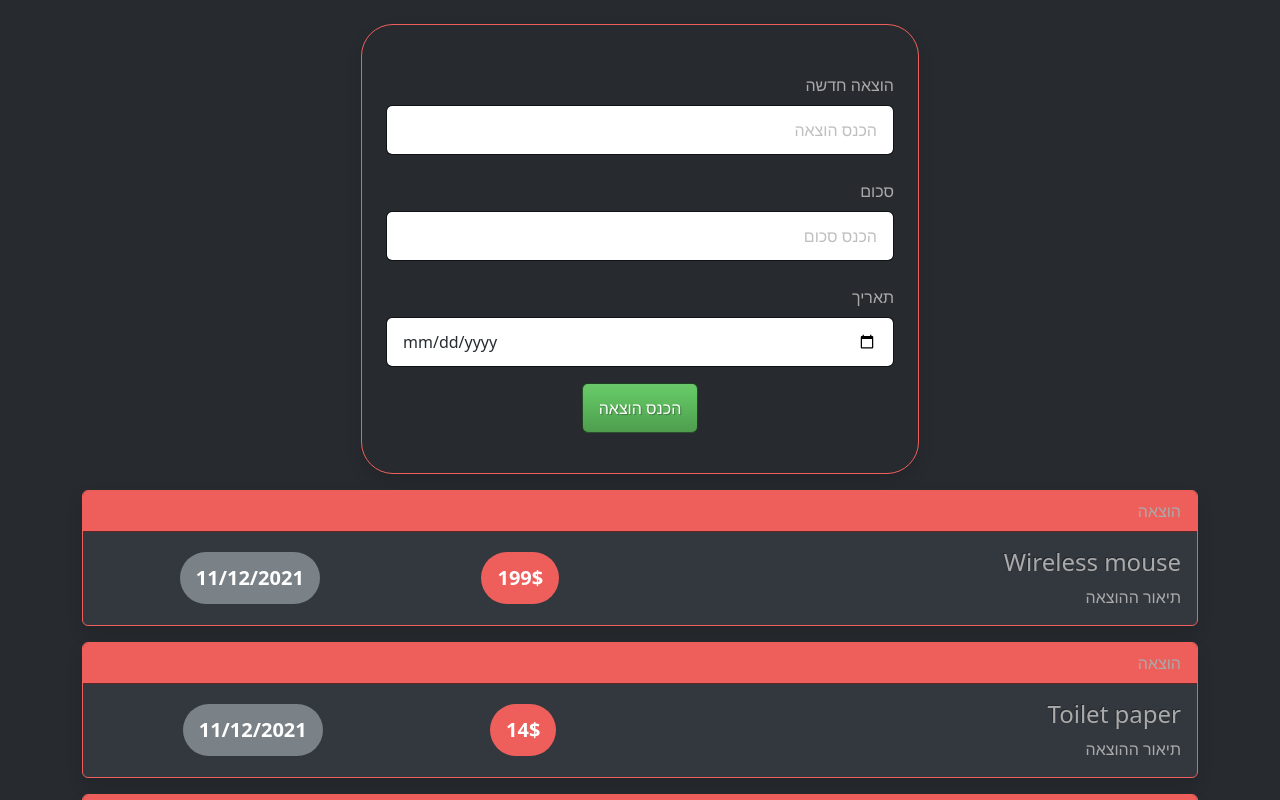
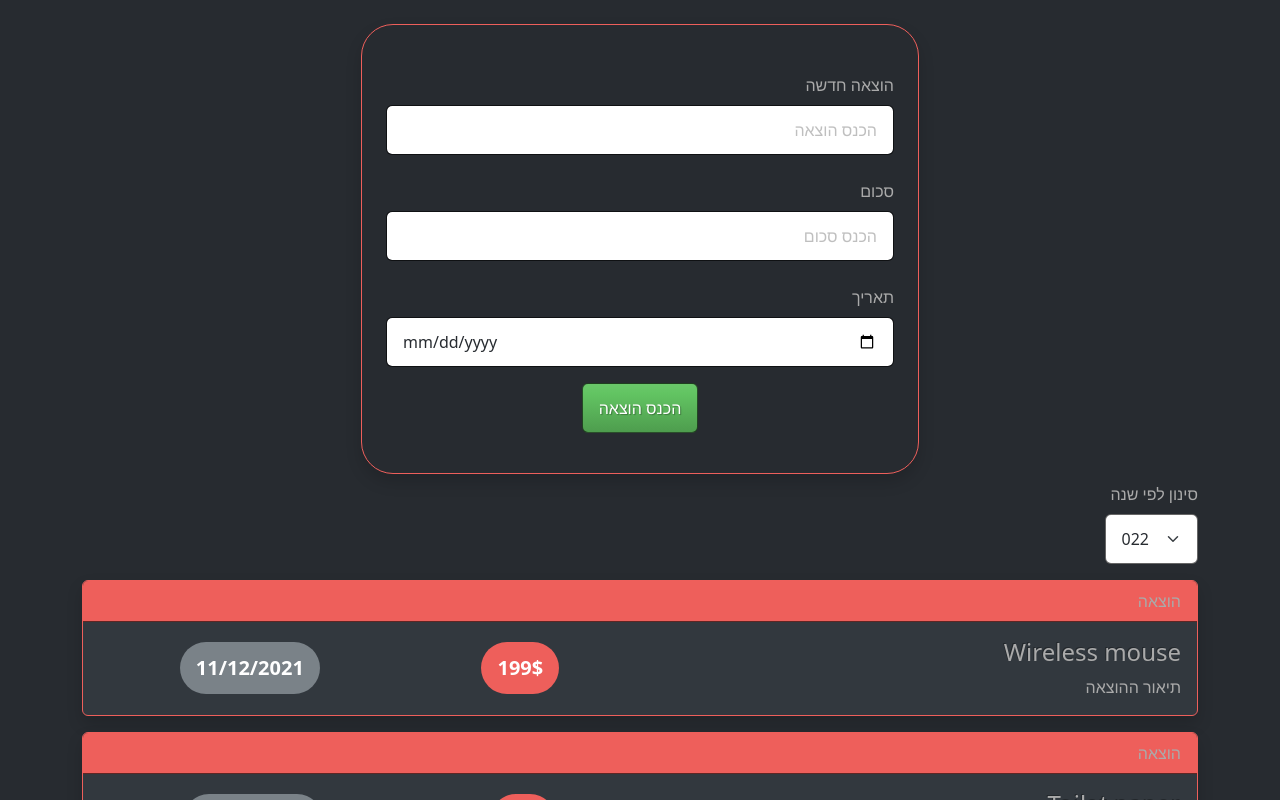
Before and after one commit to Yinon-bar/Expence-tracker, a React (Create React App) app: page / in a window 1280 px wide. Shown: the top 800 px of the page. Built offline with nearby package versions, Linux system fonts and the light colour scheme.

Commit message:
dynamic content

```diff
--- a/src/Components/ExpenceList.js
+++ b/src/Components/ExpenceList.js
@@ -1,8 +1,19 @@
+import { useState } from "react";
+import ExpensesFilter from "./ExpenseFilter";
 import ExpenseItem from "./ExpenseItem";
 
 function ExpenceList(props) {
+  const [year, setYear] = useState("");
+  const filterChanged = (selectedYear) => {
+    // console.log(selectedYear);
+    setYear(selectedYear);
+    console.log(year);
+  };
+
   return (
     <div>
+      <h3>{year}</h3>
+      <ExpensesFilter filterChanged={filterChanged} />
       {props.expensesArr.map((obj) => (
         <ExpenseItem key={obj.id} obj={obj} />
       ))}
--- /dev/null
+++ b/src/Components/ExpenseFilter.js
@@ -0,0 +1,22 @@
+const ExpensesFilter = (props) => {
+  const dropDownFilter = (event) => {
+    // console.log(event.target.value);
+    props.filterChanged(event.target.value);
+  };
+
+  return (
+    <div className="expenses-filter">
+      <div className="form-group col-lg-1">
+        <label className="form-label">סינון לפי שנה</label>
+        <select onChange={dropDownFilter} className="form-select">
+          <option value="2022">2022</option>
+          <option value="2021">2021</option>
+          <option value="2020">2020</option>
+          <option value="2019">2019</option>
+        </select>
+      </div>
+    </div>
+  );
+};
+
+export default ExpensesFilter;
```
